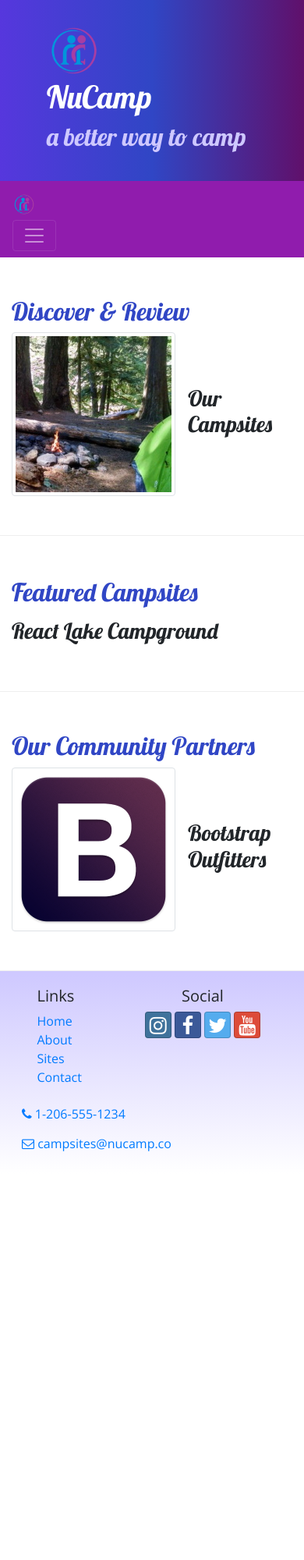
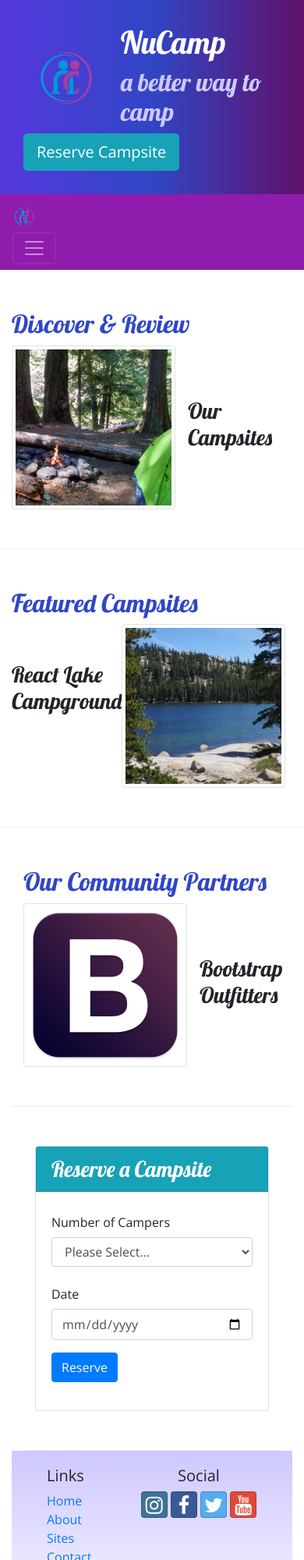
Before and after one commit to CharlesPCodes/NuCamp-Bootcamp, a website: page index.html in a window 390 px wide. Shown: the top 2000 px of the page at 78% size. Before the commit the page ends 1505 px from the top, so only its background shows below. Drawn offline with nearby package versions, Linux system fonts and the light colour scheme.

Commit message:
workshop 2

```diff
--- a/index.html
+++ b/index.html
@@ -21,17 +21,23 @@
 <body>
     <header class="jumbotron jumbotron-fluid">
         <div class="container">
+            <div class="row">
                 <div class="col-4 col-sm-3 col-md-2 align-self-center">
-                <img src="img/logo.png" class="img-fluid">
+                    <img src="img/logo.png" class="img-fluid" />
                 </div>
                 <div class="col">
                     <h1>NuCamp</h1>
                     <h2>a better way to camp</h2>
                 </div>
+                <div class="col-md-4 col-xl-2">
+                    <div class="row">
+                        <a href="#reserveForm" type="button" class="btn btn-info btn-lg">Reserve Campsite</a>
                     </div>
                 </div>
+            </div>
+        </div>
+    </header>
 
-    </header>
     <!-- NAV BAR -->
     <nav class="navbar navbar-expand-sm navbar-dark sticky-top">
         <div class="container">
@@ -78,12 +84,13 @@
                 <h2>Featured Campsites</h2>
             </div>
             <div class="col">
-                <div>
-                    <h3>React Lake Campground</h3>
-                    <p class="d-none d-sm-block">Nestled in the foothills of the Chrome Mountains, this campground on
-                        the
-                        shores of the pristine React Lake is a favorite for fly fishers.</p>
+                <div class="media">
+                    <div class="media-body">
+                        <h3 class="pt-5">React Lake Campground</h3>
+                        <p class="d-none d-sm-block">Nestled in the foothills of the Chrome Mountains, this campground
+                            on the shores of the pristine React Lake is a favorite for fly fishers.</p>
                     </div>
+                    <img class="d-flex mr-3 img-thumbnail" src="img/react-lake-thumb.jpg" alt="">
                 </div>
             </div>
         </div>
@@ -94,11 +101,53 @@
                 </div>
                 <div class="col">
                     <div class="media">
-                    <img class="d-flex mr-3 img-thumbnail " src="img/bootstrap-thumb.png" alt="Bootstrap Outfitters">
+                        <img class="d-flex mr-3 img-thumbnail " src="img/bootstrap-thumb.png"
+                            alt="Bootstrap Outfitters">
                         <div class="media-body align-self-center">
                             <h3>Bootstrap Outfitters</h3>
-                        <p class="d-none d-sm-block">Bootstrap Outfitters supplies you with gear you need at prices you
+                            <p class="d-none d-sm-block">Bootstrap Outfitters supplies you with gear you need at prices
+                                you
                                 can't beat.</p>
+                        </div>
+                    </div>
+                </div>
+            </div>
+            <!-- reserve card -->
+            <div class="container">
+                <div class="row row-content align-items-center">
+                    <div class="col col-md-8 col-lg-6 mx-auto">
+                        <div class="card">
+                            <h3 class="card-header bg-info text-white">Reserve a Campsite</h3>
+                            <div class="card-body">
+                                <form id="reserveForm">
+                                    <div class="row form-group">
+                                        <label for="numCampers" class="col-form-label col-sm-5">Number of
+                                            Campers</label>
+                                        <div class="col">
+                                            <select class="form-control" name="numCampers" id="numCampers">
+                                                <option>Please Select...</option>
+                                                <option>1</option>
+                                                <option>2</option>
+                                                <option>3</option>
+                                                <option>4</option>
+                                                <option>5</option>
+                                                <option>6</option>
+                                            </select>
+                                        </div>
+                                    </div>
+                                    <div class="row form-group">
+                                        <label for="date" class="col-form-label col-sm-5">Date</label>
+                                        <div class="col">
+                                            <input type="date" class="form-control" name="date" id="date">
+                                        </div>
+                                    </div>
+                                    <div class="row form-group">
+                                        <div class="col">
+                                            <a href="#" class="btn btn-primary">Reserve</a>
+                                        </div>
+                                    </div>
+                                </form>
+                            </div>
                         </div>
                     </div>
                 </div>
```
Also changed, not shown: test.txt (+52 -0 lines). Lines whose indentation alone changed are shown as unchanged.
